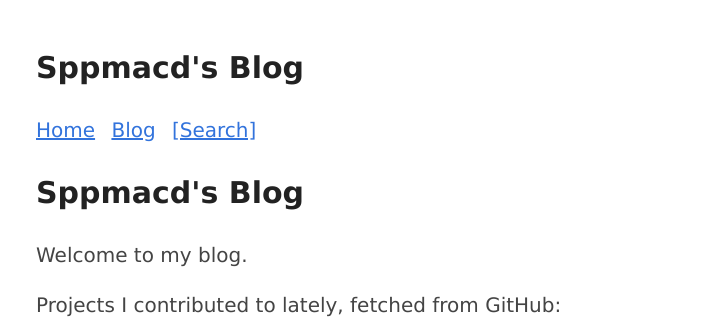
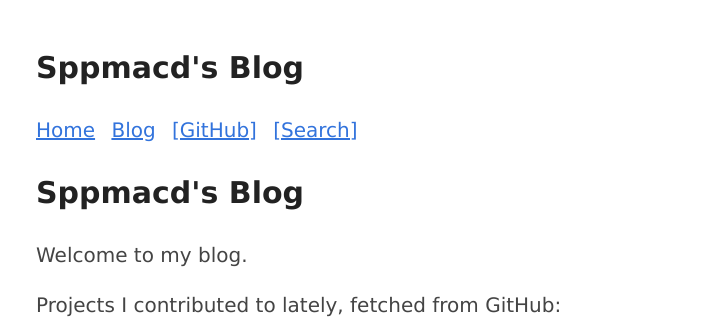
Before and after one commit to sppmacd/sppmacd.github.io, a Jekyll site: the page built from index.html, in a window 1280 px wide. Shown: the top 319 px of the page, without its empty margins (194-919 px from the left). Built offline with Jekyll 4.4.1, drawn with Linux system fonts in a browser that asks for light colours.

Commit message:
Add link to github

```diff
--- a/_config.yml
+++ b/_config.yml
@@ -58,4 +58,5 @@ Blog: /blog
 
 # Add links for more focus here
 special_links:
+  "GitHub": https://github.com/sppmacd
   "Search": https://duckduckgo.com
```
